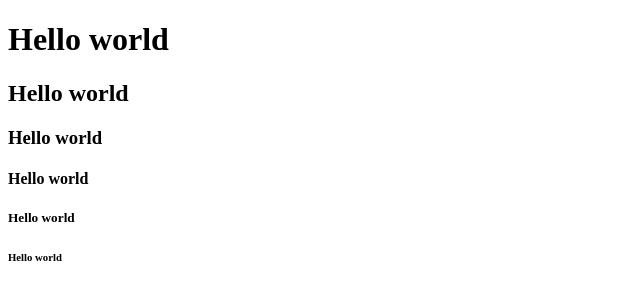
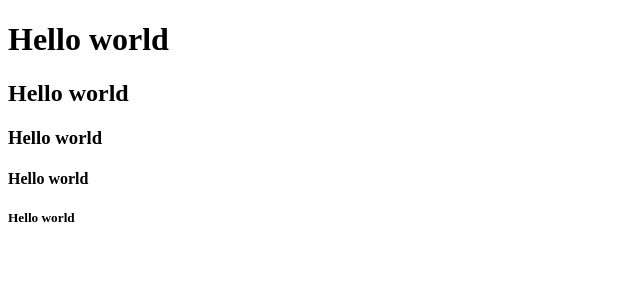
Before and after one commit to pramu-k/git-rebase-practice-app, an Angular app: page / in a window 1280 px wide. Shown: the top 300 px of the page, without its empty margins (0-640 px from the left). Built offline with nearby package versions, Linux system fonts and the light colour scheme.

Commit message:
commit 9 on main

```diff
--- a/src/app/app.component.html
+++ b/src/app/app.component.html
@@ -3,4 +3,3 @@
 <h3>Hello world</h3>
 <h4>Hello world</h4>
 <h5>Hello world</h5>
-<h6>Hello world</h6>
```
